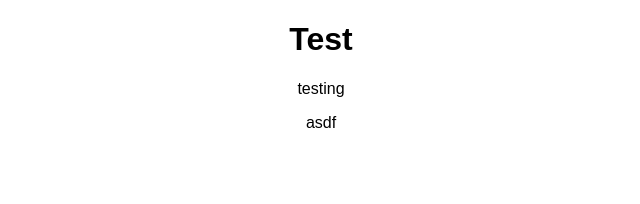
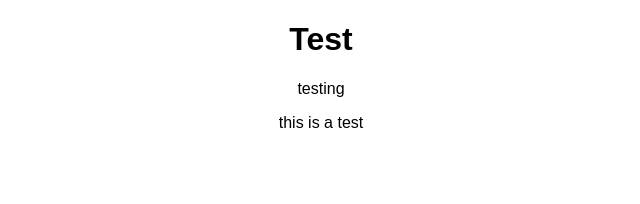
Before and after one commit to ckwong93/react-prototype, a React (Create React App) app: page / in a window 1280 px wide. Shown: the top 204 px of the page, without its empty margins (319-959 px from the left). Built offline with nearby package versions, Linux system fonts and the light colour scheme.

Commit message:
add test component to ensure everything is linked

```diff
--- a/src/App.js
+++ b/src/App.js
@@ -1,4 +1,5 @@
 import React, { Component } from 'react';
+import Test from './Components/test';
 import './App.css';
 
 class App extends Component {
@@ -7,7 +8,7 @@
       <div className="App">
         <h1>Test </h1>
         <p>testing</p>
-        <p>asdf</p>
+        <Test />
       </div>
     );
   }
--- /dev/null
+++ b/src/Components/test.js
@@ -0,0 +1,12 @@
+import React, { Component } from 'react';
+
+class Test extends Component {
+    render(){
+        return(
+            <div>this is a test</div>
+        )
+    }
+}
+
+
+export default Test;
```
